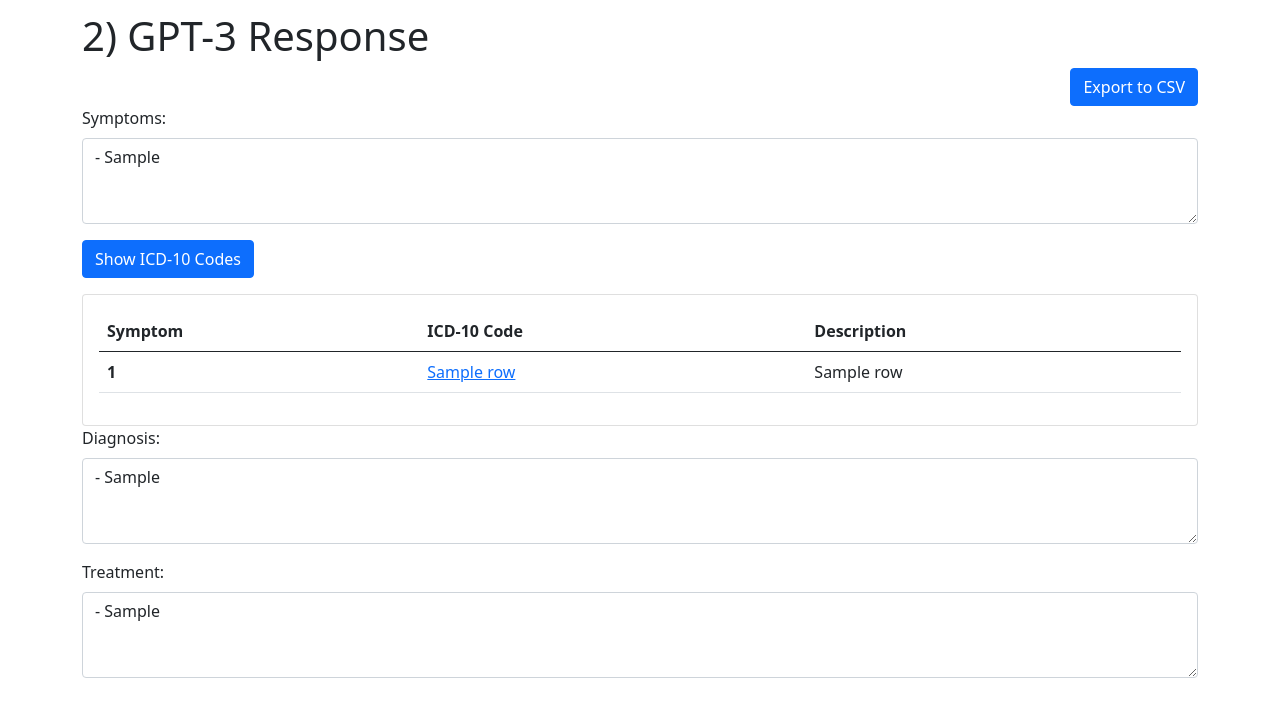
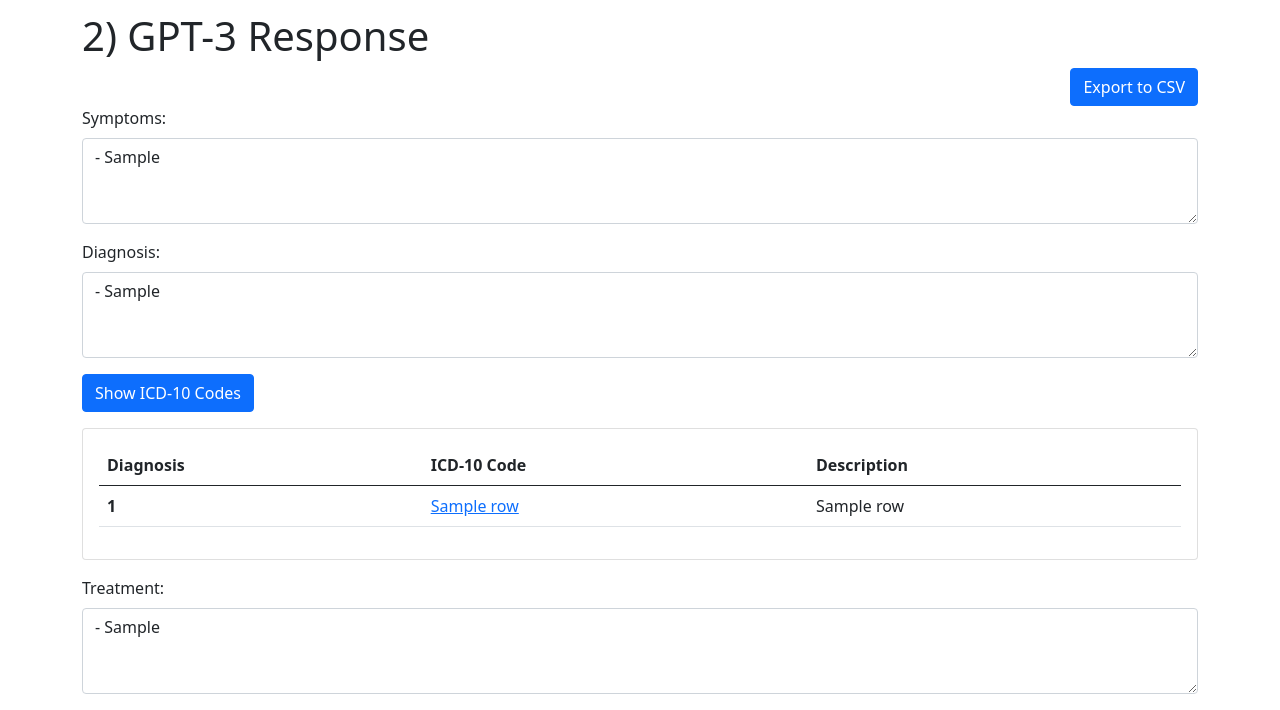
Before and after one commit to kechtel/CPT-3, a Flask app: template templates/main.html in a window 1280 px wide, after a click on "Show ICD-10 Codes". Shown: the part 551-1261 px from the top of the page. Before the commit the page ends 1229 px from the top, so only its background shows below. Run offline with Flask 2, Linux system fonts and the light colour scheme; the template is opened without the code that fills it: most values are stand-ins (such as "Sample title", 1, 10 or a date in 2020); some libraries are stand-ins or nearby versions.

Commit message:
ICD-10 codes for diagnosis instead of symptoms

```diff
--- a/app.py
+++ b/app.py
@@ -40,7 +40,7 @@
         response = parse_response(response)
         print(response)
         icd_codes = []
-        for symptom in response['Symptoms:']:
+        for symptom in response['Diagnosis:']:
             icd_results = get_icd_codes(symptom)
             for k, v in icd_results.items():
                 icd_codes.append((symptom, k, v))
--- a/templates/main.html
+++ b/templates/main.html
@@ -170,18 +170,24 @@
                               rows="{{ ai_response['Symptoms:']|length + 2 }}">{% for item in ai_response['Symptoms:'] %}- {{ item }}
                     {% endfor %}</textarea>
                 </div>
+                <div class="mb-3">
+                    <label for="exampleFormControlTextarea2" class="form-label">Diagnosis:</label>
+                    <textarea class="form-control" id="exampleFormControlTextarea2"
+                              rows="{{ ai_response['Diagnosis:']|length + 2 }}">{% for item in ai_response['Diagnosis:'] %}- {{ item }}
+                    {% endfor %}</textarea>
+                </div>
                 <p>
                     <button class="btn btn-primary" type="button" data-bs-toggle="collapse"
                             data-bs-target="#collapseExample" aria-expanded="false" aria-controls="collapseExample">
                         Show ICD-10 Codes
                     </button>
                 </p>
-                <div class="collapse" id="collapseExample">
+                <div class="collapse mb-3" id="collapseExample">
                     <div class="card card-body">
                         <table class="table">
                             <thead>
                             <tr>
-                                <th scope="col">Symptom</th>
+                                <th scope="col">Diagnosis</th>
                                 <th scope="col">ICD-10 Code</th>
                                 <th scope="col">Description</th>
                             </tr>
@@ -198,12 +204,6 @@
                             </tbody>
                         </table>
                     </div>
-                </div>
-                <div class="mb-3">
-                    <label for="exampleFormControlTextarea2" class="form-label">Diagnosis:</label>
-                    <textarea class="form-control" id="exampleFormControlTextarea2"
-                              rows="{{ ai_response['Diagnosis:']|length + 2 }}">{% for item in ai_response['Diagnosis:'] %}- {{ item }}
-                    {% endfor %}</textarea>
                 </div>
                 <div class="mb-3">
                     <label for="exampleFormControlTextarea3" class="form-label">Treatment:</label>
```
Also changed, not shown: README.md.
